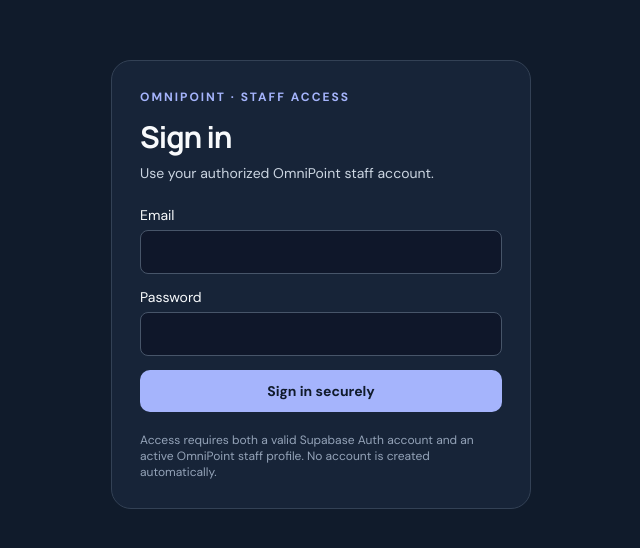
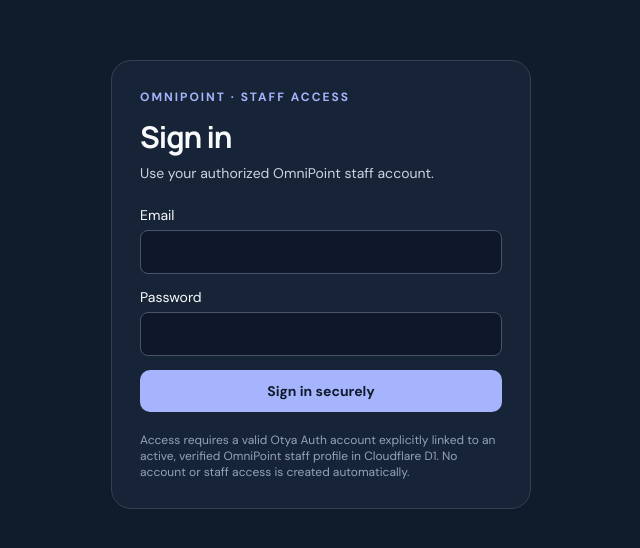
Before and after one commit to PeterSmartLink/OtyaPoint, a Next.js app: page /login in a window 1280 px wide. Shown: the part 116-664 px from the top of the page, without its empty margins (319-959 px from the left). Built offline with nearby package versions, Linux system fonts and the light colour scheme.

Commit message:
fix: align staff login copy with Otya Auth

```diff
--- a/app/login/page.tsx
+++ b/app/login/page.tsx
@@ -3,9 +3,10 @@
 type LoginPageProps = { searchParams: Promise<{ error?: string; next?: string }> };
 
 const messages: Record<string, string> = {
-  invalid: "Email or password is incorrect.",
+  invalid: "Email or password is incorrect, or sign-in is temporarily rate limited.",
+  "auth-unavailable": "Otya Auth could not complete sign-in. Please try again later.",
   "staff-access": "Your account does not have a verified and active OmniPoint staff profile. Contact an administrator.",
-  "auth-not-configured": "Authentication is not configured yet. Set the Supabase public URL and publishable key in the server environment.",
+  "auth-not-configured": "Otya Auth or the Cloudflare API URL is not configured for this environment yet.",
   "staff-lookup-unavailable": "Staff access could not be verified because the staff database is unavailable. Please contact the system administrator.",
 };
 
@@ -30,7 +31,7 @@
           </label>
           <button type="submit" style={{ border: 0, borderRadius: 10, padding: "12px 16px", fontWeight: 700, background: "#a5b4fc", color: "#101b2b", cursor: "pointer" }}>Sign in securely</button>
         </form>
-        <p style={{ color: "#94a3b8", fontSize: 12, marginTop: 20 }}>Access requires both a valid Supabase Auth account and an active OmniPoint staff profile. No account is created automatically.</p>
+        <p style={{ color: "#94a3b8", fontSize: 12, marginTop: 20 }}>Access requires a valid Otya Auth account explicitly linked to an active, verified OmniPoint staff profile in Cloudflare D1. No account or staff access is created automatically.</p>
       </section>
     </main>
   );
```
